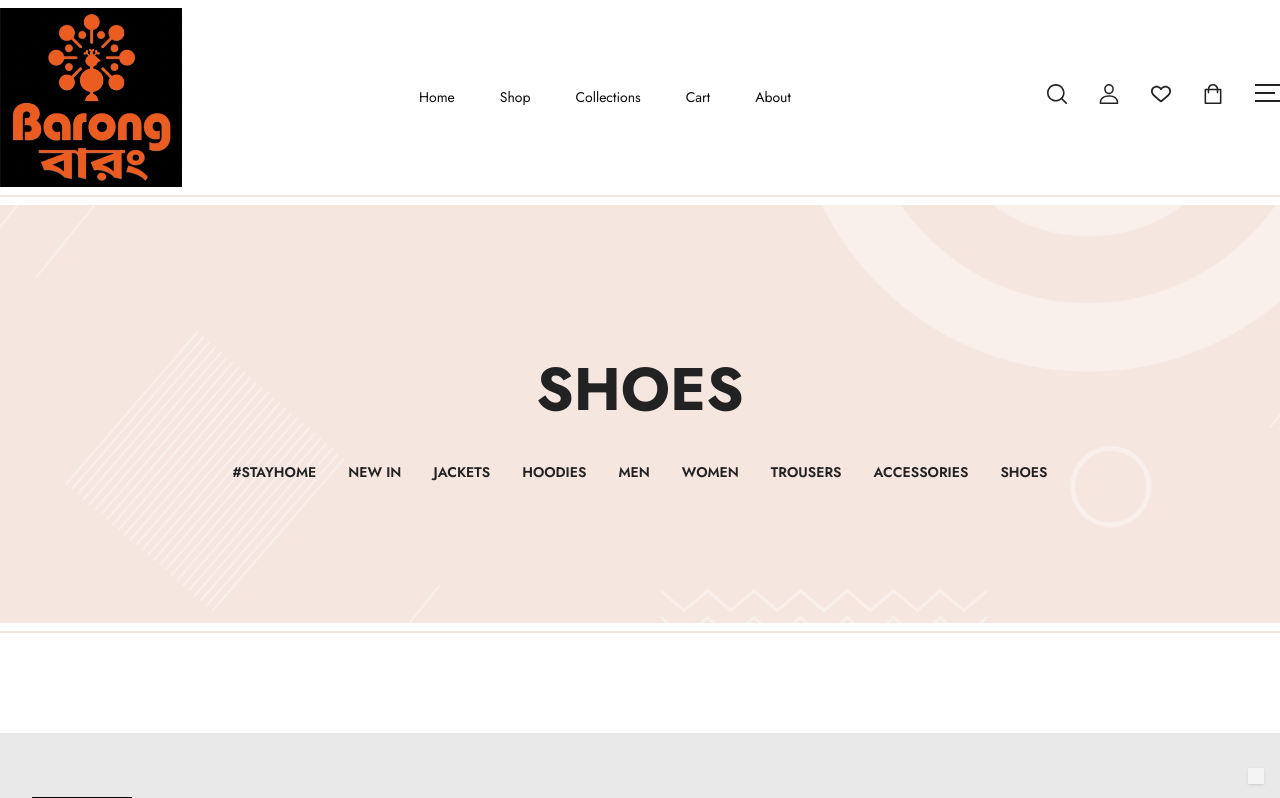
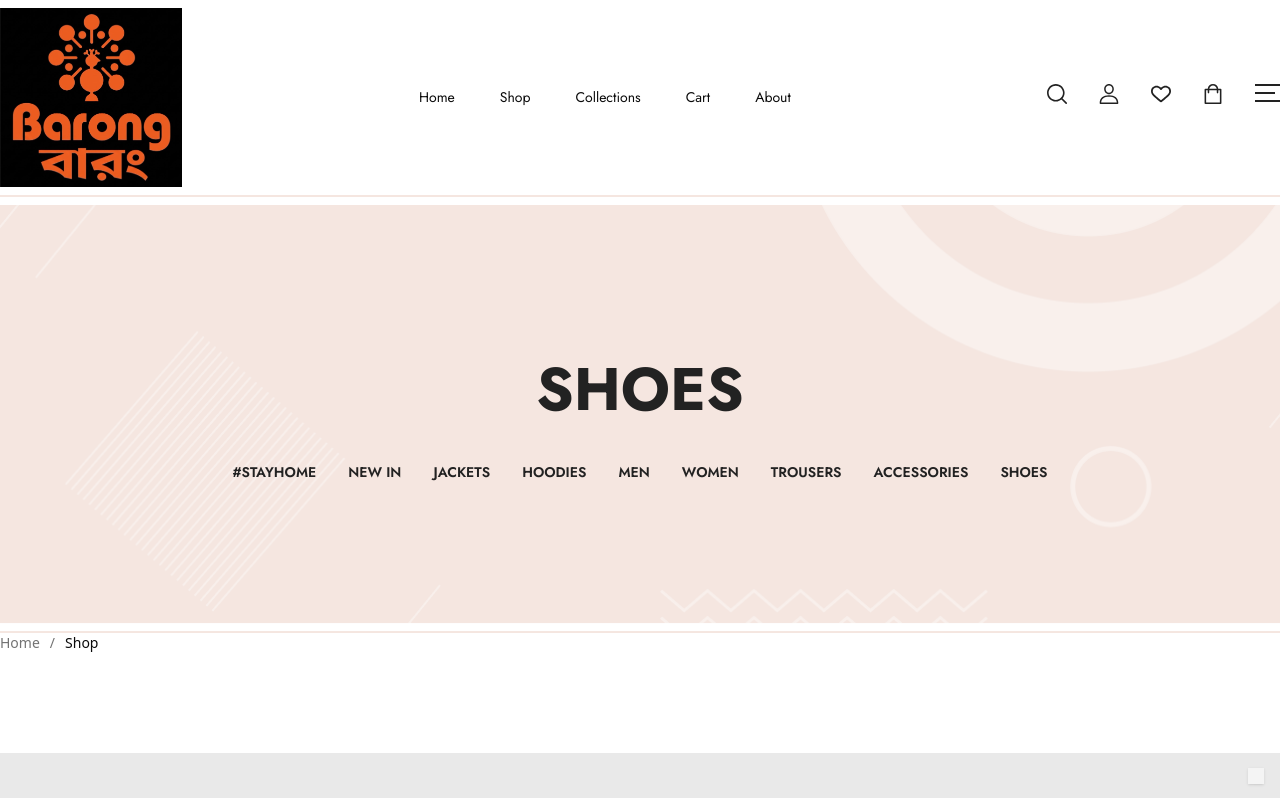
Before and after one commit to minhazulabidin/uomo, a Next.js app in the folder Client/: page /shop in a window 1280 px wide. Shown: the top 798 px of the page. Built offline with nearby package versions, Linux system fonts and the light colour scheme.

Commit message:
breadcrumb added

```diff
--- a/Client/src/app/(root)/shop/page.jsx
+++ b/Client/src/app/(root)/shop/page.jsx
@@ -1,6 +1,8 @@
 import React from "react";
 import shopBg from "../../../../public/images/shopBgImg.png";
 import Link from "next/link";
+import { Breadcrumbs } from "@/components/layouts/CommonLayout/Breadcrumbs";
+
 
 const page = () => {
   const shopNav = [
@@ -20,15 +22,15 @@ const page = () => {
         style={{ backgroundImage: `url(${shopBg.src})` }}
         className="bg-cover bg-center bg-no-repeat py-37.5"
       >
-        <h2 className="font-jost text-center text-[60px] font-bold uppercase text-primary">
+        <h2 className="font-jost text-primary text-center text-[60px] font-bold uppercase">
           Shoes
         </h2>
-        <ul className="flex justify-center gap-8 mt-6">
+        <ul className="mt-6 flex justify-center gap-8">
           {shopNav.map((item, index) => (
             <li key={index}>
               <Link
                 href="#"
-                className="after:bg-primary font-jost relative mt-6 cursor-pointer text-sm after:absolute after:-bottom-0.5 after:left-0 after:h-0.5 after:w-0 after:duration-300 after:content-[''] hover:after:w-3/5 text-primary font-semibold"
+                className="after:bg-primary font-jost text-primary relative mt-6 cursor-pointer text-sm font-semibold after:absolute after:-bottom-0.5 after:left-0 after:h-0.5 after:w-0 after:duration-300 after:content-[''] hover:after:w-3/5"
               >
                 {item}
               </Link>
@@ -38,7 +40,9 @@ const page = () => {
       </div>
       <section>
         <aside></aside>
-        <div></div>
+        <div>
+          <Breadcrumbs />
+        </div>
       </section>
     </main>
   );
--- /dev/null
+++ b/Client/src/components/layouts/CommonLayout/Breadcrumbs.jsx
@@ -0,0 +1,65 @@
+"use client";
+
+import Link from "next/link";
+import { usePathname } from "next/navigation";
+import React from "react";
+
+import {
+  Breadcrumb,
+  BreadcrumbItem,
+  BreadcrumbLink,
+  BreadcrumbList,
+  BreadcrumbPage,
+  BreadcrumbSeparator,
+} from "@/components/ui/breadcrumb";
+
+export function Breadcrumbs() {
+  const pathname = usePathname();
+
+  const pathNodes = pathname.split("/").filter(Boolean);
+
+  return (
+    <Breadcrumb>
+      <BreadcrumbList>
+        <BreadcrumbItem>
+          <BreadcrumbLink asChild>
+            <Link href="/">Home</Link>
+          </BreadcrumbLink>
+        </BreadcrumbItem>
+
+        {pathNodes.length > 0 && (
+          <BreadcrumbSeparator>
+            /
+          </BreadcrumbSeparator>
+        )}
+
+        {pathNodes.map((node, index) => {
+          const href = `/${pathNodes.slice(0, index + 1).join("/")}`;
+          const isLast = index === pathNodes.length - 1;
+
+          const label =
+            node.charAt(0).toUpperCase() + node.slice(1).replace(/-/g, " ");
+
+          return (
+            <React.Fragment key={href}>
+              <BreadcrumbItem>
+                {isLast ? (
+                  <BreadcrumbPage>{label}</BreadcrumbPage>
+                ) : (
+                  <BreadcrumbLink asChild>
+                    <Link href={href}>{label}</Link>
+                  </BreadcrumbLink>
+                )}
+              </BreadcrumbItem>
+              {!isLast && (
+                <BreadcrumbSeparator>
+                  /
+                </BreadcrumbSeparator>
+              )}
+            </React.Fragment>
+          );
+        })}
+      </BreadcrumbList>
+    </Breadcrumb>
+  );
+}
--- /dev/null
+++ b/Client/src/components/ui/breadcrumb.jsx
@@ -0,0 +1,112 @@
+import * as React from "react"
+import { ChevronRight, MoreHorizontal } from "lucide-react"
+import { Slot } from "radix-ui"
+
+import { cn } from "@/lib/utils"
+
+function Breadcrumb({
+  ...props
+}) {
+  return <nav aria-label="breadcrumb" data-slot="breadcrumb" {...props} />;
+}
+
+function BreadcrumbList({
+  className,
+  ...props
+}) {
+  return (
+    <ol
+      data-slot="breadcrumb-list"
+      className={cn(
+        "flex flex-wrap items-center gap-1.5 text-sm break-words text-muted-foreground sm:gap-2.5",
+        className
+      )}
+      {...props} />
+  );
+}
+
+function BreadcrumbItem({
+  className,
+  ...props
+}) {
+  return (
+    <li
+      data-slot="breadcrumb-item"
+      className={cn("inline-flex items-center gap-1.5", className)}
+      {...props} />
+  );
+}
+
+function BreadcrumbLink({
+  asChild,
+  className,
+  ...props
+}) {
+  const Comp = asChild ? Slot.Root : "a"
+
+  return (
+    <Comp
+      data-slot="breadcrumb-link"
+      className={cn("transition-colors hover:text-foreground", className)}
+      {...props} />
+  );
+}
+
+function BreadcrumbPage({
+  className,
+  ...props
+}) {
+  return (
+    <span
+      data-slot="breadcrumb-page"
+      role="link"
+      aria-disabled="true"
+      aria-current="page"
+      className={cn("font-normal text-foreground", className)}
+      {...props} />
+  );
+}
+
+function BreadcrumbSeparator({
+  children,
+  className,
+  ...props
+}) {
+  return (
+    <li
+      data-slot="breadcrumb-separator"
+      role="presentation"
+      aria-hidden="true"
+      className={cn("[&>svg]:size-3.5", className)}
+      {...props}>
+      {children ?? <ChevronRight />}
+    </li>
+  );
+}
+
+function BreadcrumbEllipsis({
+  className,
+  ...props
+}) {
+  return (
+    <span
+      data-slot="breadcrumb-ellipsis"
+      role="presentation"
+      aria-hidden="true"
+      className={cn("flex size-9 items-center justify-center", className)}
+      {...props}>
+      <MoreHorizontal className="size-4" />
+      <span className="sr-only">More</span>
+    </span>
+  );
+}
+
+export {
+  Breadcrumb,
+  BreadcrumbList,
+  BreadcrumbItem,
+  BreadcrumbLink,
+  BreadcrumbPage,
+  BreadcrumbSeparator,
+  BreadcrumbEllipsis,
+}
--- /dev/null
+++ b/Client/src/components/ui/select.jsx
@@ -0,0 +1,170 @@
+"use client"
+
+import * as React from "react"
+import { CheckIcon, ChevronDownIcon, ChevronUpIcon } from "lucide-react"
+import { Select as SelectPrimitive } from "radix-ui"
+
+import { cn } from "@/lib/utils"
+
+function Select({
+  ...props
+}) {
+  return <SelectPrimitive.Root data-slot="select" {...props} />;
+}
+
+function SelectGroup({
+  ...props
+}) {
+  return <SelectPrimitive.Group data-slot="select-group" {...props} />;
+}
+
+function SelectValue({
+  ...props
+}) {
+  return <SelectPrimitive.Value data-slot="select-value" {...props} />;
+}
+
+function SelectTrigger({
+  className,
+  size = "default",
+  children,
+  ...props
+}) {
+  return (
+    <SelectPrimitive.Trigger
+      data-slot="select-trigger"
+      data-size={size}
+      className={cn(
+        "flex w-fit items-center justify-between gap-2 rounded-md border border-input bg-transparent px-3 py-2 text-sm whitespace-nowrap shadow-xs transition-[color,box-shadow] outline-none focus-visible:border-ring focus-visible:ring-[3px] focus-visible:ring-ring/50 disabled:cursor-not-allowed disabled:opacity-50 aria-invalid:border-destructive aria-invalid:ring-destructive/20 data-[placeholder]:text-muted-foreground data-[size=default]:h-9 data-[size=sm]:h-8 *:data-[slot=select-value]:line-clamp-1 *:data-[slot=select-value]:flex *:data-[slot=select-value]:items-center *:data-[slot=select-value]:gap-2 dark:bg-input/30 dark:hover:bg-input/50 dark:aria-invalid:ring-destructive/40 [&_svg]:pointer-events-none [&_svg]:shrink-0 [&_svg:not([class*='size-'])]:size-4 [&_svg:not([class*='text-'])]:text-muted-foreground",
+        className
+      )}
+      {...props}>
+      {children}
+      <SelectPrimitive.Icon asChild>
+        <ChevronDownIcon className="size-4 opacity-50" />
+      </SelectPrimitive.Icon>
+    </SelectPrimitive.Trigger>
+  );
+}
+
+function SelectContent({
+  className,
+  children,
+  position = "item-aligned",
+  align = "center",
+  ...props
+}) {
+  return (
+    <SelectPrimitive.Portal>
+      <SelectPrimitive.Content
+        data-slot="select-content"
+        className={cn(
+          "relative z-50 max-h-(--radix-select-content-available-height) min-w-[8rem] origin-(--radix-select-content-transform-origin) overflow-x-hidden overflow-y-auto rounded-md border bg-popover text-popover-foreground shadow-md data-[side=bottom]:slide-in-from-top-2 data-[side=left]:slide-in-from-right-2 data-[side=right]:slide-in-from-left-2 data-[side=top]:slide-in-from-bottom-2 data-[state=closed]:animate-out data-[state=closed]:fade-out-0 data-[state=closed]:zoom-out-95 data-[state=open]:animate-in data-[state=open]:fade-in-0 data-[state=open]:zoom-in-95",
+          position === "popper" &&
+            "data-[side=bottom]:translate-y-1 data-[side=left]:-translate-x-1 data-[side=right]:translate-x-1 data-[side=top]:-translate-y-1",
+          className
+        )}
+        position={position}
+        align={align}
+        {...props}>
+        <SelectScrollUpButton />
+        <SelectPrimitive.Viewport
+          className={cn("p-1", position === "popper" &&
+            "h-[var(--radix-select-trigger-height)] w-full min-w-[var(--radix-select-trigger-width)] scroll-my-1")}>
+          {children}
+        </SelectPrimitive.Viewport>
+        <SelectScrollDownButton />
+      </SelectPrimitive.Content>
+    </SelectPrimitive.Portal>
+  );
+}
+
+function SelectLabel({
+  className,
+  ...props
+}) {
+  return (
+    <SelectPrimitive.Label
+      data-slot="select-label"
+      className={cn("px-2 py-1.5 text-xs text-muted-foreground", className)}
+      {...props} />
+  );
+}
+
+function SelectItem({
+  className,
+  children,
+  ...props
+}) {
+  return (
+    <SelectPrimitive.Item
+      data-slot="select-item"
+      className={cn(
+        "relative flex w-full cursor-default items-center gap-2 rounded-sm py-1.5 pr-8 pl-2 text-sm outline-hidden select-none focus:bg-accent focus:text-accent-foreground data-[disabled]:pointer-events-none data-[disabled]:opacity-50 [&_svg]:pointer-events-none [&_svg]:shrink-0 [&_svg:not([class*='size-'])]:size-4 [&_svg:not([class*='text-'])]:text-muted-foreground *:[span]:last:flex *:[span]:last:items-center *:[span]:last:gap-2",
+        className
+      )}
+      {...props}>
+      <span
+        data-slot="select-item-indicator"
+        className="absolute right-2 flex size-3.5 items-center justify-center">
+        <SelectPrimitive.ItemIndicator>
+          <CheckIcon className="size-4" />
+        </SelectPrimitive.ItemIndicator>
+      </span>
+      <SelectPrimitive.ItemText>{children}</SelectPrimitive.ItemText>
+    </SelectPrimitive.Item>
+  );
+}
+
+function SelectSeparator({
+  className,
+  ...props
+}) {
+  return (
+    <SelectPrimitive.Separator
+      data-slot="select-separator"
+      className={cn("pointer-events-none -mx-1 my-1 h-px bg-border", className)}
+      {...props} />
+  );
+}
+
+function SelectScrollUpButton({
+  className,
+  ...props
+}) {
+  return (
+    <SelectPrimitive.ScrollUpButton
+      data-slot="select-scroll-up-button"
+      className={cn("flex cursor-default items-center justify-center py-1", className)}
+      {...props}>
+      <ChevronUpIcon className="size-4" />
+    </SelectPrimitive.ScrollUpButton>
+  );
+}
+
+function SelectScrollDownButton({
+  className,
+  ...props
+}) {
+  return (
+    <SelectPrimitive.ScrollDownButton
+      data-slot="select-scroll-down-button"
+      className={cn("flex cursor-default items-center justify-center py-1", className)}
+      {...props}>
+      <ChevronDownIcon className="size-4" />
+    </SelectPrimitive.ScrollDownButton>
+  );
+}
+
+export {
+  Select,
+  SelectContent,
+  SelectGroup,
+  SelectItem,
+  SelectLabel,
+  SelectScrollDownButton,
+  SelectScrollUpButton,
+  SelectSeparator,
+  SelectTrigger,
+  SelectValue,
+}
```
